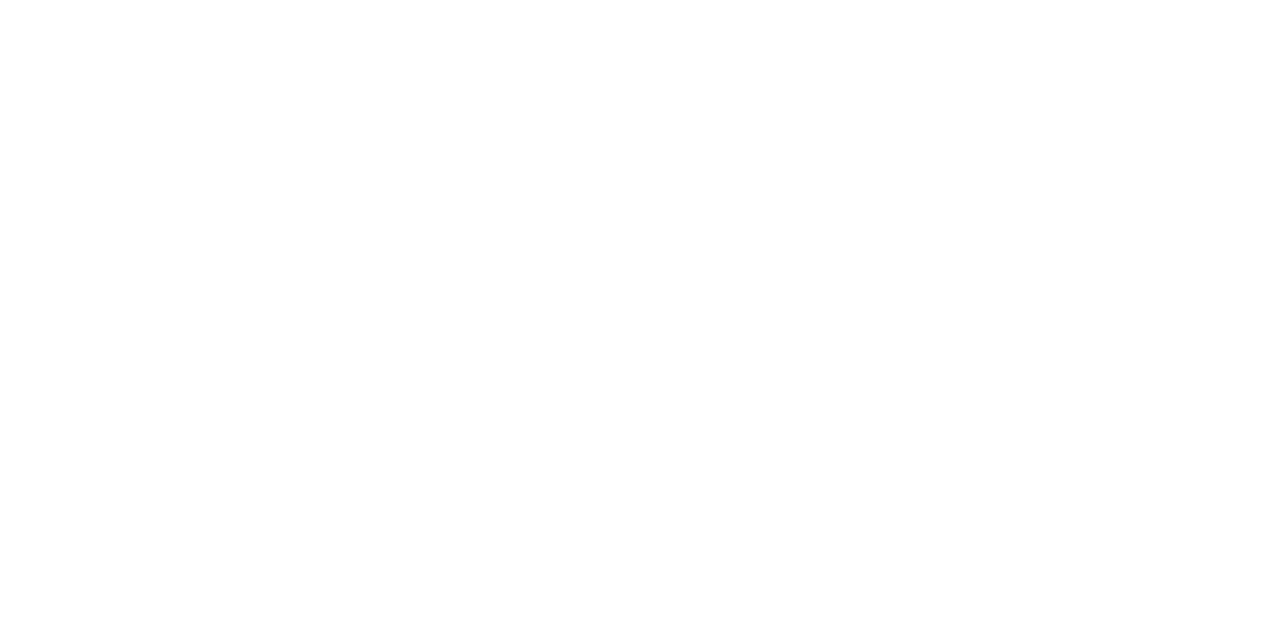
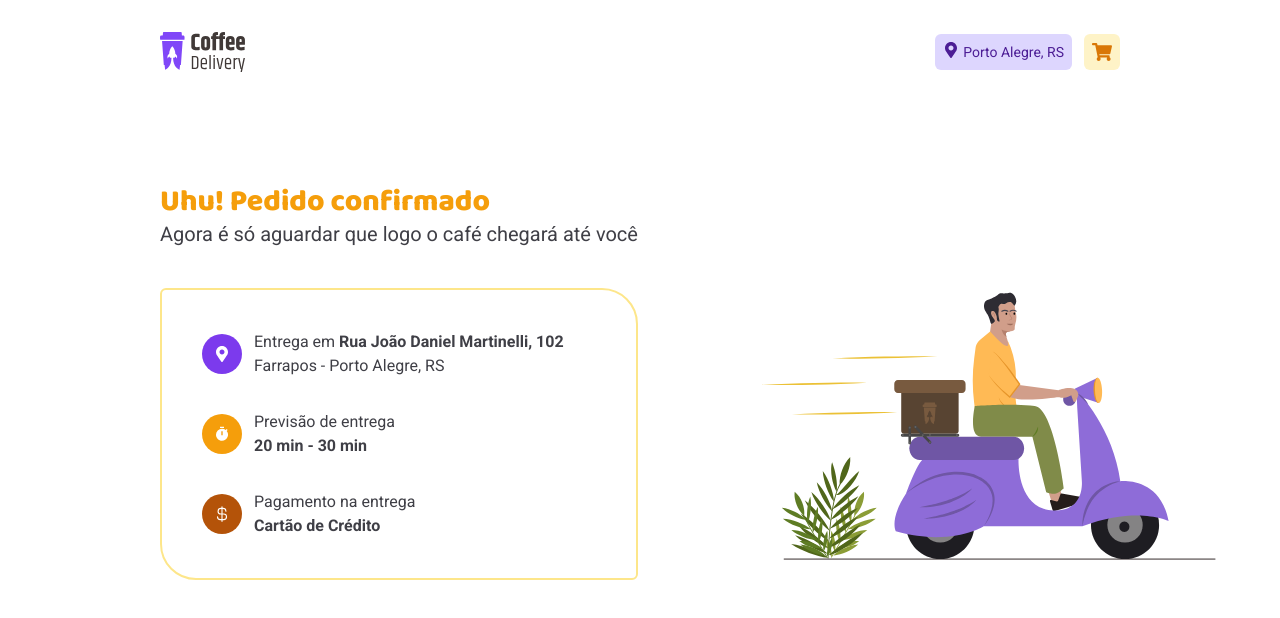
Before and after one commit to NatalyeCavalieri/Coffee-Delivery, a React (Vite) app: page /confirmed in a window 1280 px wide. Before the commit this address had no page. Shown: the top 618 px of the page. Built offline with nearby package versions, Linux system fonts and the light colour scheme.

Commit message:
finish checkout page and finish order confirmed page

```diff
--- a/src/Pages/Checkout.tsx
+++ b/src/Pages/Checkout.tsx
@@ -2,9 +2,9 @@ import { Header } from "../components/Header/Header"
 import { CartFull } from "../components/Header/Cart/CartFull"
 import { PiMapPinLineLight, PiCurrencyDollar, PiCreditCard, PiBankLight, PiMoneyLight } from "react-icons/pi"
 import { Payment } from "../components/Payment"
-
-
-
+import { CoffeeCard } from "../components/CoffeeSelected/CoffeeCard"
+import { COFFEES } from "../components/coffeesImages"
+import { ItemsTotal } from "../components/CoffeeSelected/ItemsTotal"
 
 
 export function Checkout() {
@@ -19,7 +19,7 @@ export function Checkout() {
           <h1 className="font-serif font-bold text-lg text-amber-950 mb-4">
             Complete seu pedido
           </h1>
-          <div className="bg-zinc-100 p-10 mb-3">
+          <div className="bg-zinc-100 p-10 mb-3 rounded-md">
             <div className="flex items-start gap-2 mb-8">
               <PiMapPinLineLight size={22} className="text-amber-600" />
               <div>
@@ -83,7 +83,7 @@ export function Checkout() {
             </form>
           </div>
 
-          <div className="bg-zinc-100 p-10 flex items-start gap-8 mb-8 flex-col">
+          <div className="bg-zinc-100 p-10 flex items-start gap-8 mb-8 flex-col rounded-md">
             <div className="flex">
               <PiCurrencyDollar size={22} className="text-violet-700" />
               <div className="">
@@ -114,10 +114,20 @@ export function Checkout() {
         </div>
 
         <div className="max-w-2xl">
-          <h1 className="mb-5">Cafés selecionados</h1>
-          <div className="bg-violet-500 p-10">
-            <div>
-              {/* conteudo div right -> fazer components coffees */}
+          <h1 className="mb-5 font-serif font-bold text-lg text-amber-950">
+            Cafés selecionados
+          </h1>
+          <div className="bg-zinc-100 p-8 rounded-tr-[44px] rounded-bl-[44px] rounded-tl-[6px] rounded-br-[6px]">
+            <div className="flex flex-col gap-6">
+              <CoffeeCard image={COFFEES.AMERICAN_ESPRESSO} />
+              <CoffeeCard image={COFFEES.AMERICAN_ESPRESSO} />
+              <ItemsTotal />
+                <button
+                  className="bg-amber-500 py-3 px-2 rounded-md text-white font-bold text-sm uppercase hover:brightness-90 duration-500"
+                  type="button"
+                >
+                  confirmar pedido
+                </button>
             </div>
           </div>
         </div>
--- /dev/null
+++ b/src/Pages/OrderConfirmed.tsx
@@ -0,0 +1,72 @@
+import { CartEmpty } from "../components/Header/Cart/CartEmpty";
+import { Header } from "../components/Header/Header";
+import { FaMapMarkerAlt } from "react-icons/fa"
+import { MdTimer } from "react-icons/md"
+import { PiCurrencyDollar } from "react-icons/pi"
+import OrderImage from '../assets/Illustration.svg'
+
+export function OrderConfirmed(){
+  return (
+    <div>
+      <Header>
+        <CartEmpty />
+      </Header>
+      <div className="flex gap-28">
+        <div className="pl-40 mt-20">
+          <h1 className="font-serif font-extrabold text-3xl text-amber-500">
+            Uhu! Pedido confirmado
+          </h1>
+          <p className="text-zinc-700 text-xl mb-10">
+            Agora é só aguardar que logo o café chegará até você
+          </p>
+
+          <div className="p-10 border-amber-200 border-2 rounded-tr-[36px] rounded-bl-[36px] rounded-tl-md rounded-br-md flex flex-col gap-8">
+            <div className="flex gap-3 items-center">
+              <div className="p-2 bg-violet-600 rounded-full flex items-center justify-center size-10">
+                <FaMapMarkerAlt className="text-white size-4" />
+              </div>
+
+              <p className="text-zinc-700 w-[315px] ">
+                Entrega em{" "}
+                <span className="font-bold text-zinc-700">
+                  Rua João Daniel Martinelli, 102{" "}
+                </span>
+                Farrapos - Porto Alegre, RS
+              </p>
+            </div>
+
+            <div className="flex gap-3 items-center">
+              <div className="p-2 bg-amber-500 rounded-full flex items-center justify-center size-10">
+                <MdTimer className="text-white size-4" />
+              </div>
+
+              <p className="text-zinc-700 w-[145px] ">
+                Previsão de entrega{" "}
+                <span className="font-bold text-zinc-700">
+                  {" "}
+                  20 min - 30 min
+                </span>
+              </p>
+            </div>
+
+            <div className="flex gap-3 items-center">
+              <div className="p-2 bg-amber-700 rounded-full flex items-center justify-center size-10">
+                <PiCurrencyDollar className="text-white size-[18px] " />
+              </div>
+
+              <p className=" text-zinc-700 w-[200px] ">
+                Pagamento na entrega{" "}
+                <span className="font-bold text-zinc-700">
+                  Cartão de Crédito{" "}
+                </span>
+              </p>
+            </div>
+          </div>
+        </div>
+        <div className="mt-44">
+          <img src={OrderImage} alt="" />
+        </div>
+      </div>
+    </div>
+  )
+}
--- a/src/Router.tsx
+++ b/src/Router.tsx
@@ -1,6 +1,7 @@
 import { Routes, Route } from 'react-router-dom'
 import { App } from './Pages/App'
 import { Checkout } from './Pages/Checkout'
+import { OrderConfirmed } from './Pages/OrderConfirmed'
 
 
 export function Router(){
@@ -8,6 +9,7 @@ export function Router(){
     <Routes>
       <Route path='/' element={<App/>} />
       <Route path='/checkout' element={<Checkout/>} />
+      <Route path='/confirmed' element={<OrderConfirmed/>} />
     </Routes>
   )
 }
--- /dev/null
+++ b/src/components/CoffeeSelected/CoffeeCard.tsx
@@ -0,0 +1,38 @@
+import { Counter } from "../Menu/Coffees/Counter"
+import { PiTrashLight } from "react-icons/pi"
+
+
+
+interface CoffeeCardProps{
+  image: string
+}
+
+export function CoffeeCard({ image }: CoffeeCardProps) {
+  return (
+    <div>
+      <div className="flex">
+        <div className="flex gap-4">
+          <div>
+            <img className="size-16" src={image} alt="" />
+          </div>
+          <div>
+            <p className="text-amber-950">Expresso Tradicional</p>
+            <div className="flex items-center gap-2">
+              <Counter />
+              <button className="flex gap-1 items-center p-2 bg-gray-200 rounded-md text-xs text-zinc-700">
+                <PiTrashLight className="text-violet-600" />
+                Remover
+              </button>
+            </div>
+          </div>
+        </div>
+        <div>
+          <span className="whitespace-nowrap text-base font-bold text-zinc-700">
+            R$ 9,90
+          </span>
+        </div>
+      </div>
+      <div className="border-b-2 border-gray-200 pb-6"></div>
+    </div>
+  )
+}
--- /dev/null
+++ b/src/components/CoffeeSelected/ItemsTotal.tsx
@@ -0,0 +1,18 @@
+export function ItemsTotal(){
+  return (
+    <div className="flex flex-col gap-4">
+      <div className="flex justify-between">
+        <p className="text-zinc-700 text-sm">Total de itens</p>
+        <span className="text-zinc-700 text-sm">R$ 29,70</span>
+      </div>
+      <div className="flex justify-between">
+        <p className="text-zinc-700 text-sm">Entrega</p>
+        <span className="text-zinc-700 text-sm">R$ 3,50</span>
+      </div>
+      <div className="flex justify-between">
+        <p className="text-zinc-700 text-xl font-bold">Total</p>
+        <span className="text-zinc-700 text-xl font-bold">R$ 33,20</span>
+      </div>
+    </div>
+  )
+}
--- a/src/components/Header/Header.tsx
+++ b/src/components/Header/Header.tsx
@@ -4,7 +4,7 @@ import { FaMapMarkerAlt } from "react-icons/fa"
 import { NavLink } from 'react-router-dom'
 
 interface HeaderProps{
-  children: ReactNode
+  children?: ReactNode
 }
 
 
--- a/src/components/Menu/Coffees/Coffees.tsx
+++ b/src/components/Menu/Coffees/Coffees.tsx
@@ -1,5 +1,6 @@
 import { ReactNode } from 'react'
 import { Counter } from './Counter'
+import { ShoppingCartSimple } from '@phosphor-icons/react'
 
 interface CoffeesProps{
   image: string
@@ -28,7 +29,15 @@ export function Coffees({image, title, children, content}:CoffeesProps){
           </p>
         </div>
         <div className="flex gap-2">
-          <Counter />
+          <Counter>
+            <button className="bg-violet-800 p-2 rounded-md hover:bg-violet-600">
+              <ShoppingCartSimple
+                className="text-white"
+                weight="fill"
+                size={22}
+              />
+            </button>
+          </Counter>
         </div>
       </footer>
     </div>
--- a/src/components/Menu/Coffees/Counter.tsx
+++ b/src/components/Menu/Coffees/Counter.tsx
@@ -1,20 +1,21 @@
-import { ShoppingCartSimple } from "@phosphor-icons/react"
-import { useState } from "react"
+import { ReactNode, useState } from "react"
 import { FiMinus } from "react-icons/fi"
 import { GoPlus } from "react-icons/go"
 
+interface CounterProps{
+  children?: ReactNode
+}
 
-
-export function Counter() {
+export function Counter({ children }: CounterProps) {
   const [counter, setCounter] = useState(1)
 
-  function plusCounter(){
-    setCounter(state => state + 1)
+  function plusCounter() {
+    setCounter((state) => state + 1)
   }
 
-  function minusCounter(){
-    if(counter > 1){
-      setCounter(state => state - 1)
+  function minusCounter() {
+    if (counter > 1) {
+      setCounter((state) => state - 1)
     }
   }
 
@@ -31,10 +32,7 @@ export function Counter() {
           onClick={plusCounter}
         />
       </div>
-      <button
-      className="bg-violet-800 p-2 rounded-md hover:bg-violet-600">
-        <ShoppingCartSimple className="text-white" weight="fill" size={22} />
-      </button>
+      {children}
     </>
   )
 }
--- a/src/components/Section/Section.tsx
+++ b/src/components/Section/Section.tsx
@@ -16,7 +16,7 @@ export function Section(){
         <Details/>
       </div>
       <div>
-        {/* DIV IMAGEM */}
+
         <img
           className="h-[360px] max-w-[360px] "
           src={CoffeeImage}
--- a/tailwind.config.js
+++ b/tailwind.config.js
@@ -6,7 +6,7 @@ export default {
       fontFamily:{
         'sans': ['Roboto', 'sans-serif'],
         'serif': ['"Baloo 2"' , 'sans-serif'],
-      }
+      },
     },
   },
   plugins: [],
```
Also changed, not shown: src/assets/Illustration.svg (added).
